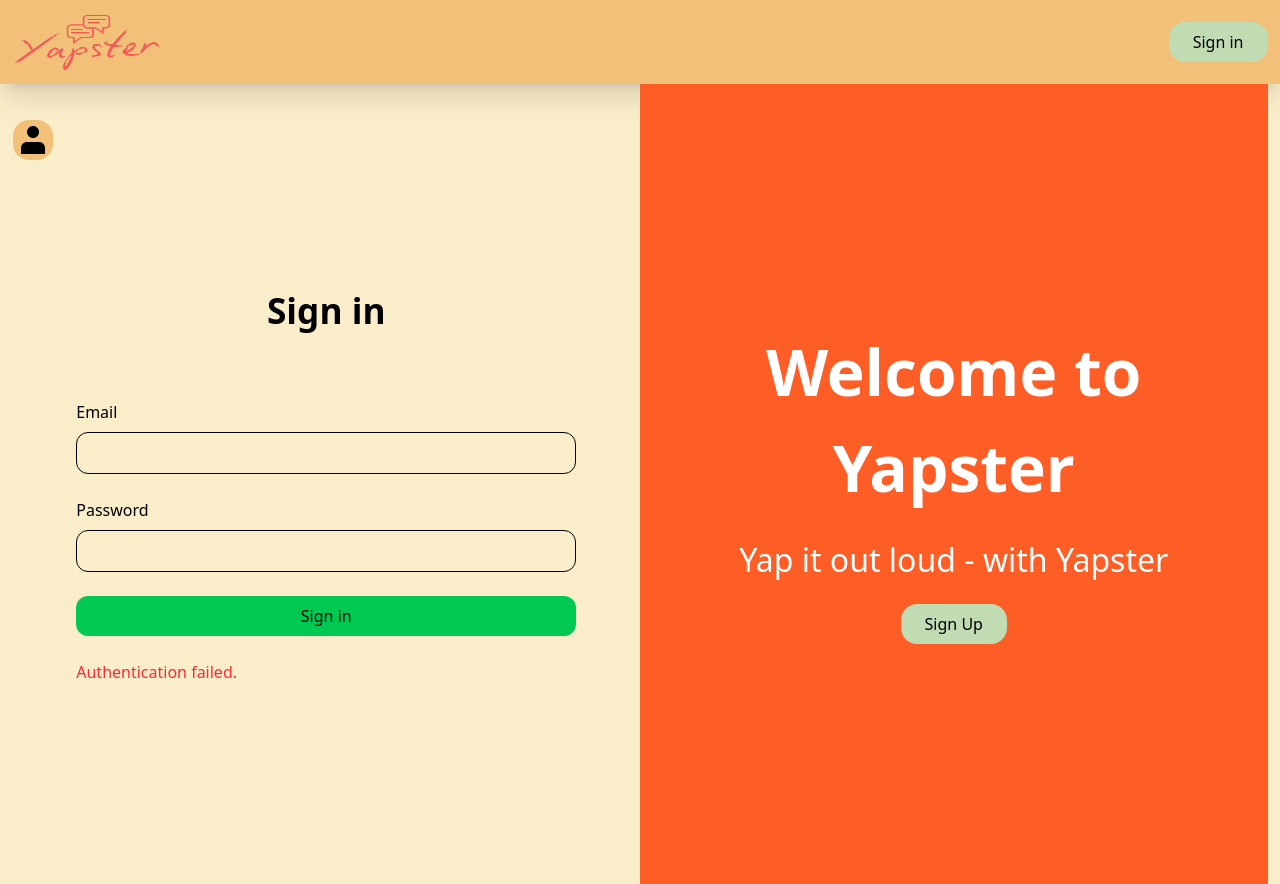
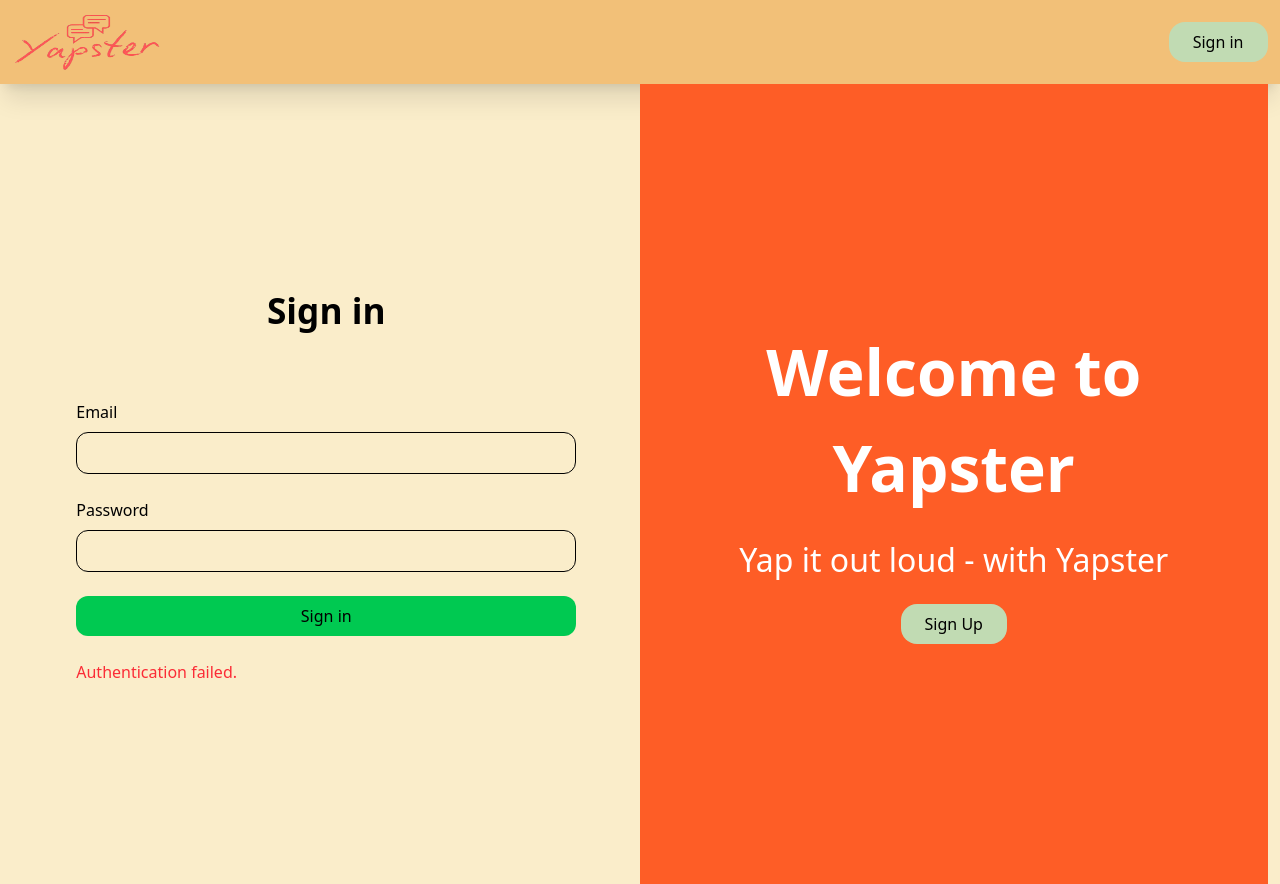
Before and after one commit to FrancisAl-j/RestAPI-TypeScript, a React (Vite) app in the folder client/: page /signin in a window 1280 px wide. Built offline with nearby package versions, Linux system fonts and the light colour scheme; no server answers.

Commit message:
chore: Fix the fetch users on sidebar

```diff
--- a/client/src/App.tsx
+++ b/client/src/App.tsx
@@ -50,7 +50,7 @@ const App = () => {
 
         <Nav />
 
-        {!isShow && (
+        {!isShow && user && (
           <div
             onClick={handleUserMenu}
             className="bg-[#f2c078] fixed top-[15%] left-[1%] cursor-pointer p-1 rounded-2xl"
--- a/client/src/pages/Signin.tsx
+++ b/client/src/pages/Signin.tsx
@@ -4,6 +4,7 @@ import React, { useEffect, useState, type ChangeEvent } from "react";
 import type { SigninType } from "../lib/Types";
 import { useAppDispatch, useAppSelector } from "../lib/Hook";
 import { SigninThunk } from "../lib/thunks/authThunks";
+import { GetUsers } from "../lib/thunks/messageThunks";
 
 const Signin = () => {
   const dispatch = useAppDispatch();
@@ -38,6 +39,7 @@ const Signin = () => {
     const result = await dispatch(SigninThunk(formData));
 
     if (SigninThunk.fulfilled.match(result)) {
+      dispatch(GetUsers());
       navigate("/");
     }
   };
```
